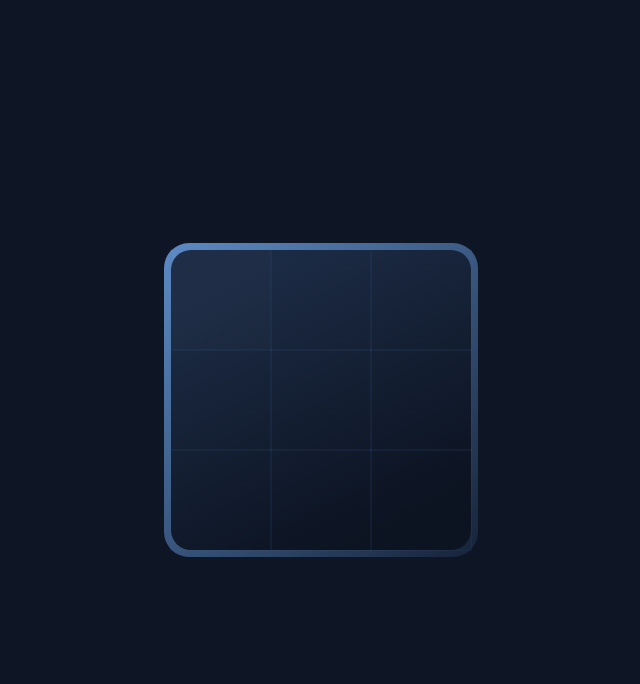
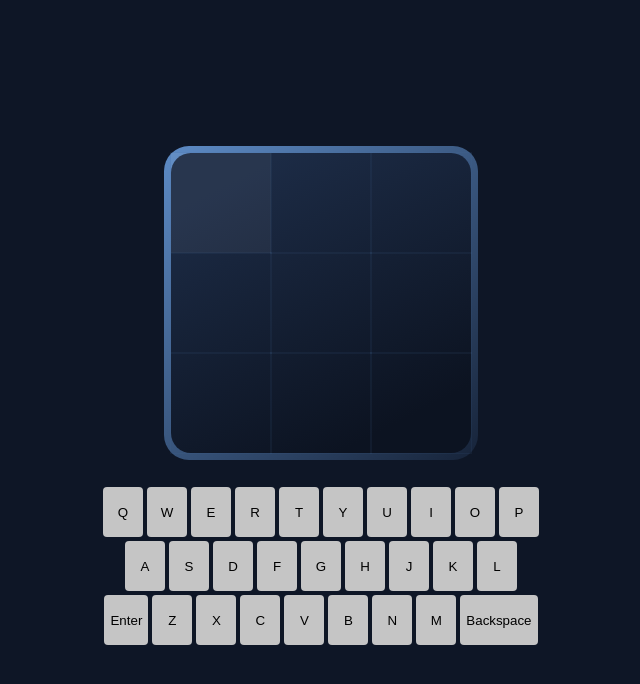
Before and after one commit to JaavierR/vue-wordle, a Vue app: page / in a window 1280 px wide. Shown: the top 684 px of the page, without its empty margins (319-959 px from the left). Built offline with nearby package versions, Linux system fonts and the light colour scheme.

Commit message:
feat: :sparkles: add virtual Keyboard

```diff
--- a/src/views/Home.vue
+++ b/src/views/Home.vue
@@ -11,6 +11,11 @@ const currentRow = computed(() => board.value[currentRowIndex.value])
 const currentGuess = computed(() =>
     currentRow.value.map((tile) => tile.letter).join('')
 )
+const letters = ref([
+    'QWERTYUIOP'.split(''),
+    'ASDFGHJKL'.split(''),
+    ['Enter', ...'ZXCVBNM'.split(''), 'Backspace'],
+])
 
 const remainingGuesses = computed(
     () => board.value.length - currentRowIndex.value - 1
@@ -93,10 +98,22 @@ const onKey = (key: string) => {
 window.addEventListener('keyup', onKeyPress)
 
 onBeforeUnmount(() => window.removeEventListener('keyup', onKeyPress))
+
+const virtualKey = (e: Event) => {
+    const target = e.target as HTMLButtonElement
+
+    if (target.matches('button')) {
+        const virtualLetter = target.textContent || ''
+        onKey(virtualLetter)
+    }
+}
 </script>
 
 <template>
     <main>
+        <output>
+            {{ message }}
+        </output>
         <div id="game">
             <template v-for="(row, index) in board" :key="row">
                 <div
@@ -114,8 +131,15 @@ onBeforeUnmount(() => window.removeEventListener('keyup', onKeyPress))
                 </div>
             </template>
         </div>
-        <output>
-            {{ message }}
-        </output>
+
+        <div id="keyboard" @click.stop="virtualKey">
+            <template v-for="row in letters" :key="row">
+                <div class="row">
+                    <template v-for="key in row" :key="key">
+                        <button type="button" class="key">{{ key }}</button>
+                    </template>
+                </div>
+            </template>
+        </div>
     </main>
 </template>
```
